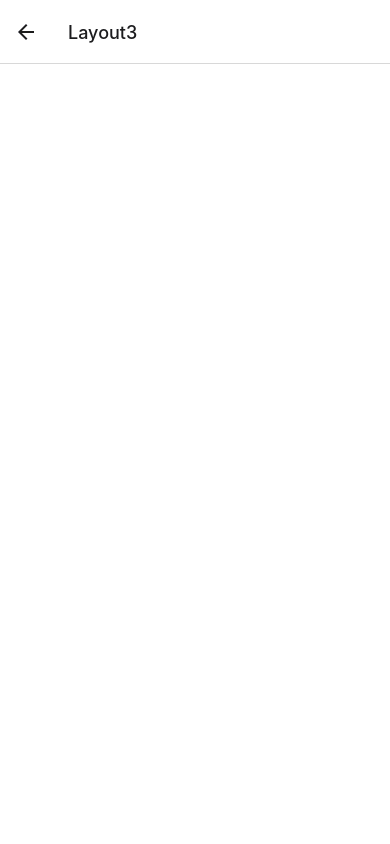
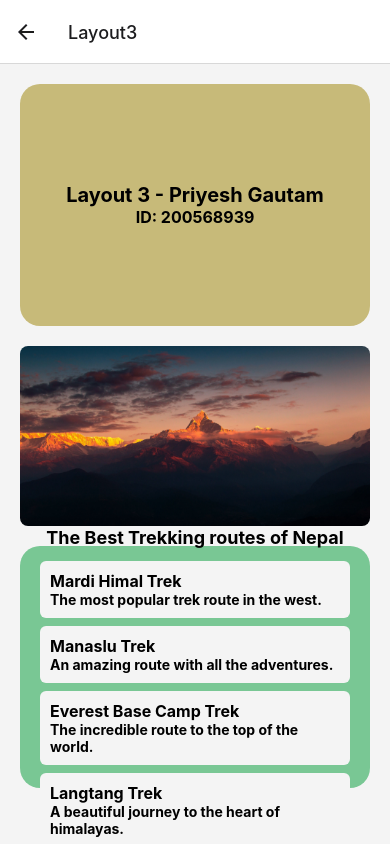
Before and after one commit to suyogster/mdev-1014, a React Native app: screen /Layout3 in a window 390 px wide. Built offline with nearby package versions, Linux system fonts and the light colour scheme.

Commit message:
layout 3 elements from priyesh

```diff
--- a/components/Layout3.tsx
+++ b/components/Layout3.tsx
@@ -1,14 +1,126 @@
-import { StyleSheet, View } from 'react-native';
+import {
+    StyleSheet,
+    View,
+    Text,
+    TouchableOpacity,
+    Image,
+    FlatList,
+    ScrollView,
+} from 'react-native';
+
+const routesInfo = [
+    {
+        id: 101,
+        title: 'Mardi Himal Trek',
+        description: 'The most popular trek route in the west.'
+    },
+    {
+        id: 102,
+        title: 'Manaslu Trek',
+        description: 'An amazing route with all the adventures.',
+    },
+    {
+        id: 103,
+        title: 'Everest Base Camp Trek',
+        description: 'The incredible route to the top of the world.',
+    },
+    {
+        id: 104,
+        title: 'Langtang Trek',
+        description: 'A beautiful journey to the heart of himalayas.',
+    },
+];
 
 export default function Layout3() {
-  return <View style={styles.container}></View>;
+
+    const handleTrekInfo = (id?: number) => {
+        console.log('Handle the trek info::', id);
+    };
+
+    return (
+        <ScrollView
+            style={styles.container}
+            contentContainerStyle={{ padding: 20 }}
+        >
+            <View style={styles.headContainer}>
+                <Text style={{ fontSize: 20, fontWeight: 'bold' }}>
+                    Layout 3 - Priyesh Gautam
+                </Text>
+                <Text style={{ fontSize: 16, fontWeight: 'bold' }}>
+                    ID: 200568939
+                </Text>
+            </View>
+            <View>
+                <Image
+                    style={styles.imageStyle}
+                    source={require('../assets/annapurna.jpg')}
+                />
+            </View>
+            <View style={styles.bodyContainer}>
+                <Text style={{ fontSize: 18, fontWeight: 'bold', marginTop: 40 }}>
+                    The Best Trekking routes of Nepal
+                </Text>
+                <View style={{ marginTop: 5 }}>
+                    <FlatList
+                        data={routesInfo}
+                        renderItem={({ item }) => (
+                            <TouchableOpacity onPress={() => handleTrekInfo(item.id)}>
+                                <View style={styles.trekInfo}>
+                                    <Text style={styles.title}>{item.title}</Text>
+                                    <Text style={styles.details}>{item.description}</Text>
+                                </View>
+                            </TouchableOpacity>
+                        )}
+                    />
+                </View>
+            </View>
+        </ScrollView>
+    );
 }
 
 const styles = StyleSheet.create({
-  container: {
-    flex: 1,
-    backgroundColor: '#fff',
-    alignItems: 'center',
-    justifyContent: 'center',
-  },
+    container: {
+        flexGrow: 1,
+        backgroundColor: '#f4f4f4',
+    },
+    headContainer: {
+        flex: 1,
+        backgroundColor: '#c7ba79',
+        justifyContent: 'center',
+        alignItems: 'center',
+        width: '100%',
+        padding: 20,
+        borderRadius: 20,
+    },
+    bodyContainer: {
+        flex: 1,
+        backgroundColor: '#79c794',
+        alignItems: 'center',
+        justifyContent: 'center',
+        borderRadius: 20,
+        width: '100%',
+        padding: 20,
+        marginTop: 20,
+    },
+    imageStyle: {
+        height: 180,
+        width: '100%',
+        marginTop: 20,
+        borderRadius: 8,
+    },
+    title: {
+        fontSize: 16,
+        fontWeight: 'bold',
+    },
+    details: {
+        fontSize: 14,
+        fontWeight: 'bold',
+    },
+    trekInfo: {
+        width: '100%',
+        padding: 10,
+        marginTop: 8,
+        borderRadius: 6,
+        backgroundColor: '#f4f4f4',
+    }
 });
```
Also changed, not shown: assets/annapurna.jpg (added), 1 other file (tests, documents, lock files or other folders).
